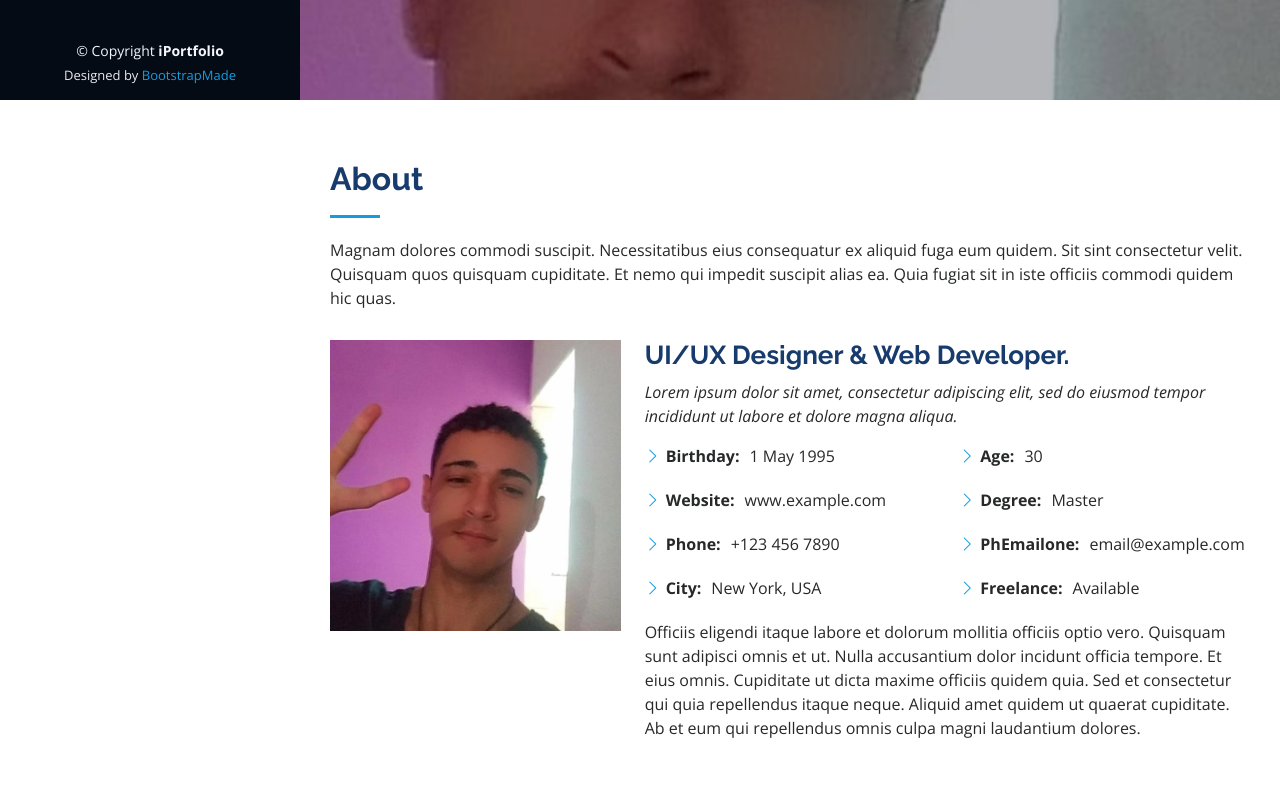
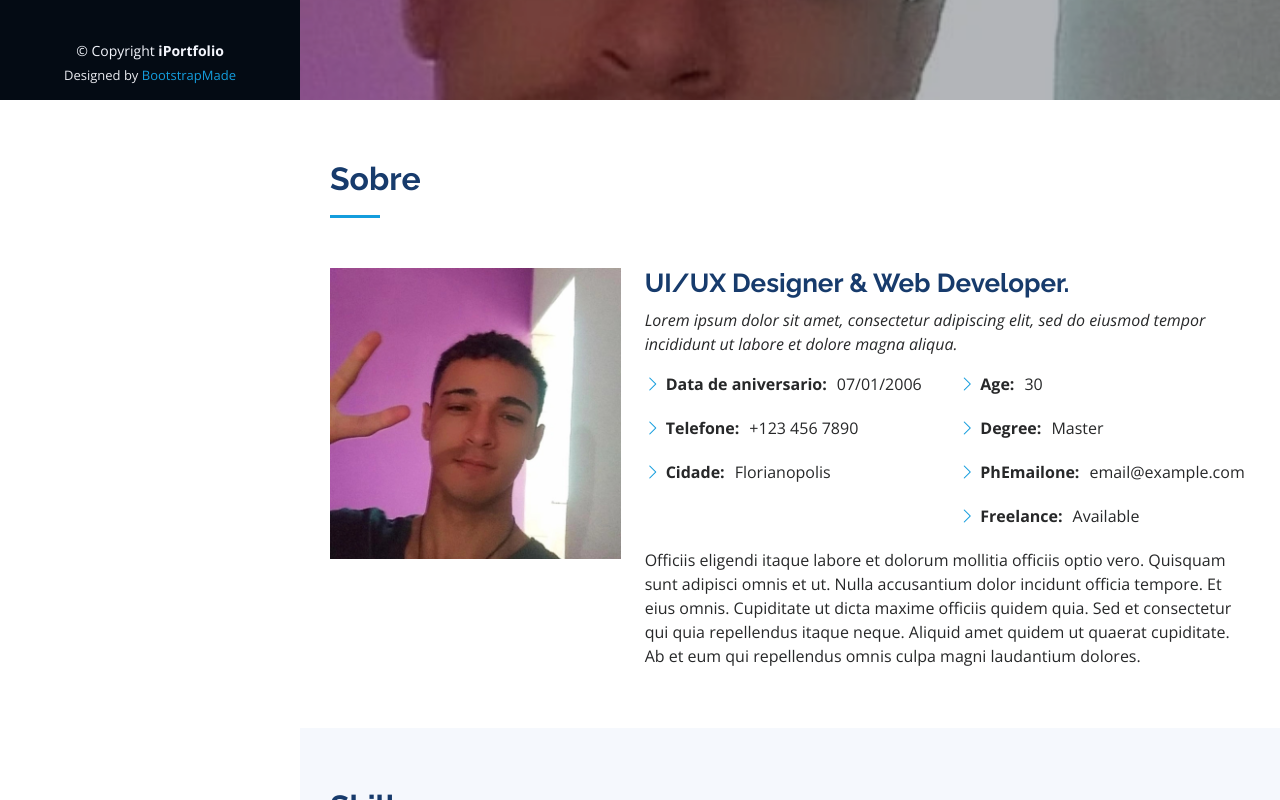
Before and after one commit to equesed/portfolio, a plain HTML site: page iPortfolio/index.html in a window 1280 px wide. Shown: the part 700-1500 px from the top of the page. Drawn offline with nearby package versions, Linux system fonts and the light colour scheme.

Commit message:
Atualização do about

```diff
--- a/iPortfolio/index.html
+++ b/iPortfolio/index.html
@@ -83,8 +83,8 @@
       <div class="container">
 
         <div class="section-title">
-          <h2>About</h2>
-          <p>Magnam dolores commodi suscipit. Necessitatibus eius consequatur ex aliquid fuga eum quidem. Sit sint consectetur velit. Quisquam quos quisquam cupiditate. Et nemo qui impedit suscipit alias ea. Quia fugiat sit in iste officiis commodi quidem hic quas.</p>
+          <h2>Sobre</h2>
+
         </div>
 
         <div class="row">
@@ -100,10 +100,9 @@
             <div class="row">
               <div class="col-lg-6">
                 <ul>
-                  <li><i class="bi bi-chevron-right"></i> <strong>Birthday:</strong> <span>1 May 1995</span></li>
-                  <li><i class="bi bi-chevron-right"></i> <strong>Website:</strong> <span>www.example.com</span></li>
-                  <li><i class="bi bi-chevron-right"></i> <strong>Phone:</strong> <span>+123 456 7890</span></li>
-                  <li><i class="bi bi-chevron-right"></i> <strong>City:</strong> <span>New York, USA</span></li>
+                  <li><i class="bi bi-chevron-right"></i> <strong>Data de aniversario:</strong> <span>07/01/2006</span></li>
+                  <li><i class="bi bi-chevron-right"></i> <strong>Telefone:</strong> <span>+123 456 7890</span></li>
+                  <li><i class="bi bi-chevron-right"></i> <strong>Cidade:</strong> <span>Florianopolis</span></li>
                 </ul>
               </div>
               <div class="col-lg-6">
```
